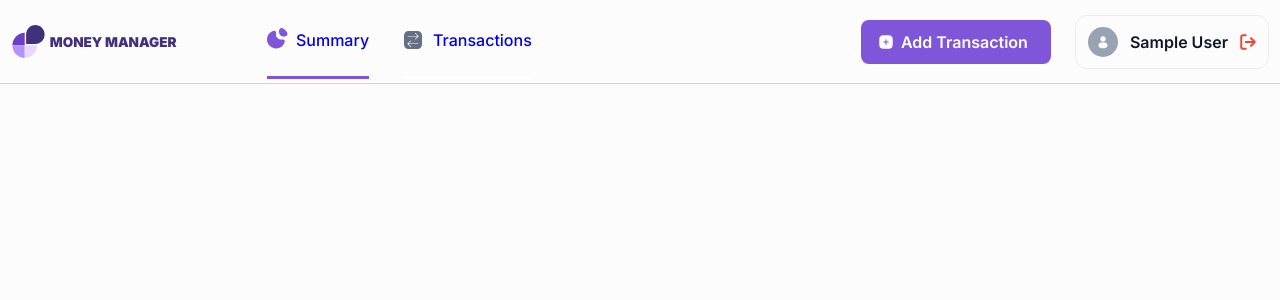
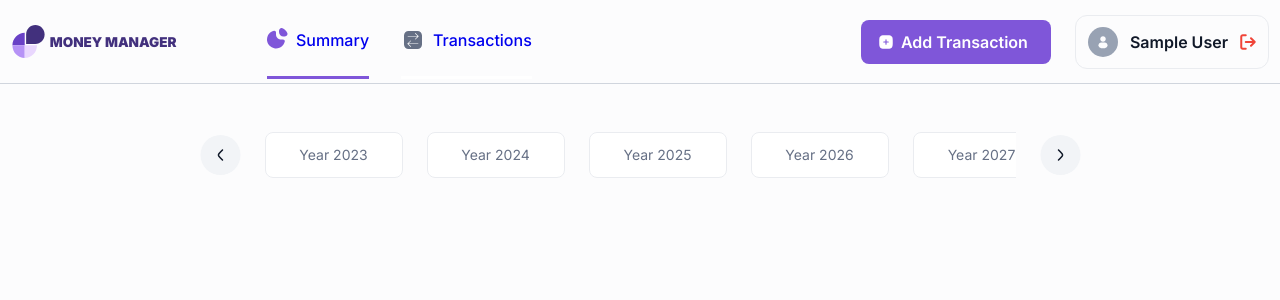
Before and after one commit to zedchamaa/money-manager, a Next.js app: page /transactions/summary/1 in a window 1280 px wide. Shown: the top 300 px of the page. Built offline with nearby package versions, Linux system fonts and the light colour scheme; no server answers; sample sign-in values are in the browser's storage.

Commit message:
Add years carousel desktop component to main pages

```diff
--- a/src/pages/transactions/summary/[year].js
+++ b/src/pages/transactions/summary/[year].js
@@ -9,6 +9,7 @@ import IntroTopMobile from '@/components/IntroTopMobile'
 import Modal from '@/components/Modal'
 import TransactionsForm from '@/components/TransactionsForm'
 import YearsCarouselMobile from '@/components/YearsCarouselMobile'
+import YearsCarouselDesktop from '@/components/YearsCarouselDesktop'
 
 export default function TransactionsSummary() {
   const [showModal, setShowModal] = useState(false)
@@ -46,6 +47,7 @@ export default function TransactionsSummary() {
         onClick={handleShowModal}
       />
       <YearsCarouselMobile />
+      <YearsCarouselDesktop />
     </>
   )
 }
--- a/src/pages/transactions/year/[year].js
+++ b/src/pages/transactions/year/[year].js
@@ -9,6 +9,7 @@ import IntroTopMobile from '@/components/IntroTopMobile'
 import Modal from '@/components/Modal'
 import TransactionsForm from '@/components/TransactionsForm'
 import YearsCarouselMobile from '@/components/YearsCarouselMobile'
+import YearsCarouselDesktop from '@/components/YearsCarouselDesktop'
 
 export default function TransactionsYear() {
   const [showModal, setShowModal] = useState(false)
@@ -46,6 +47,7 @@ export default function TransactionsYear() {
         onClick={handleShowModal}
       />
       <YearsCarouselMobile />
+      <YearsCarouselDesktop />
     </>
   )
 }
```
